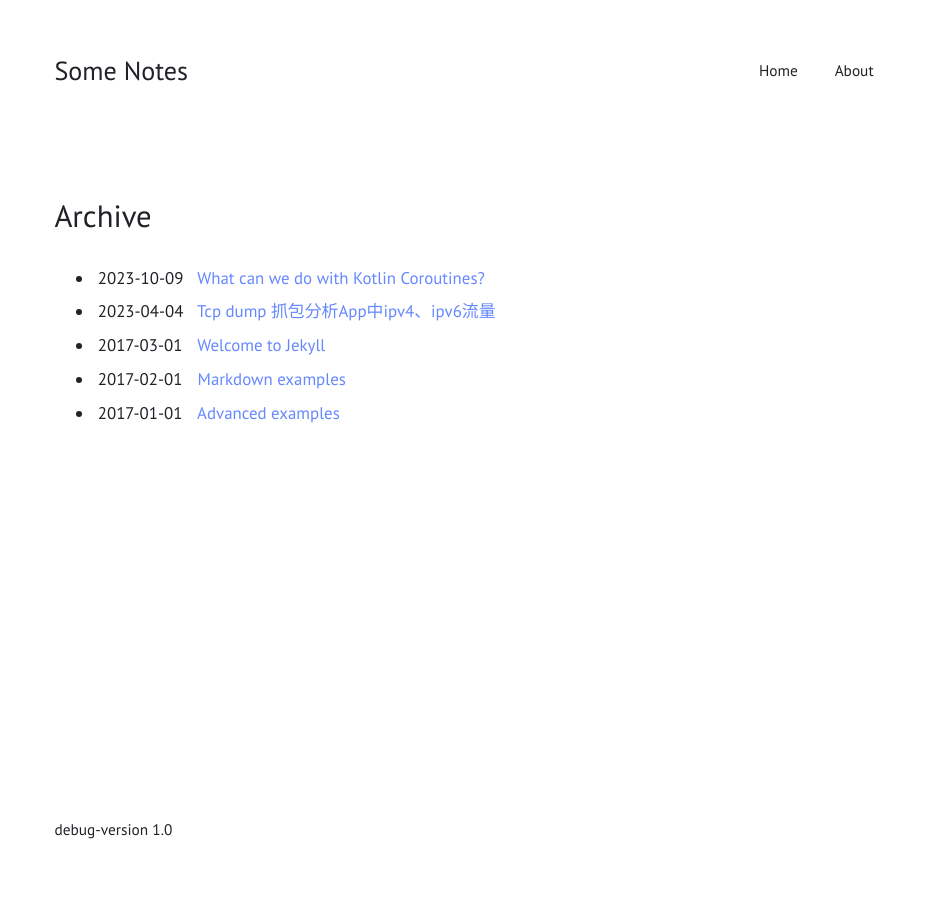
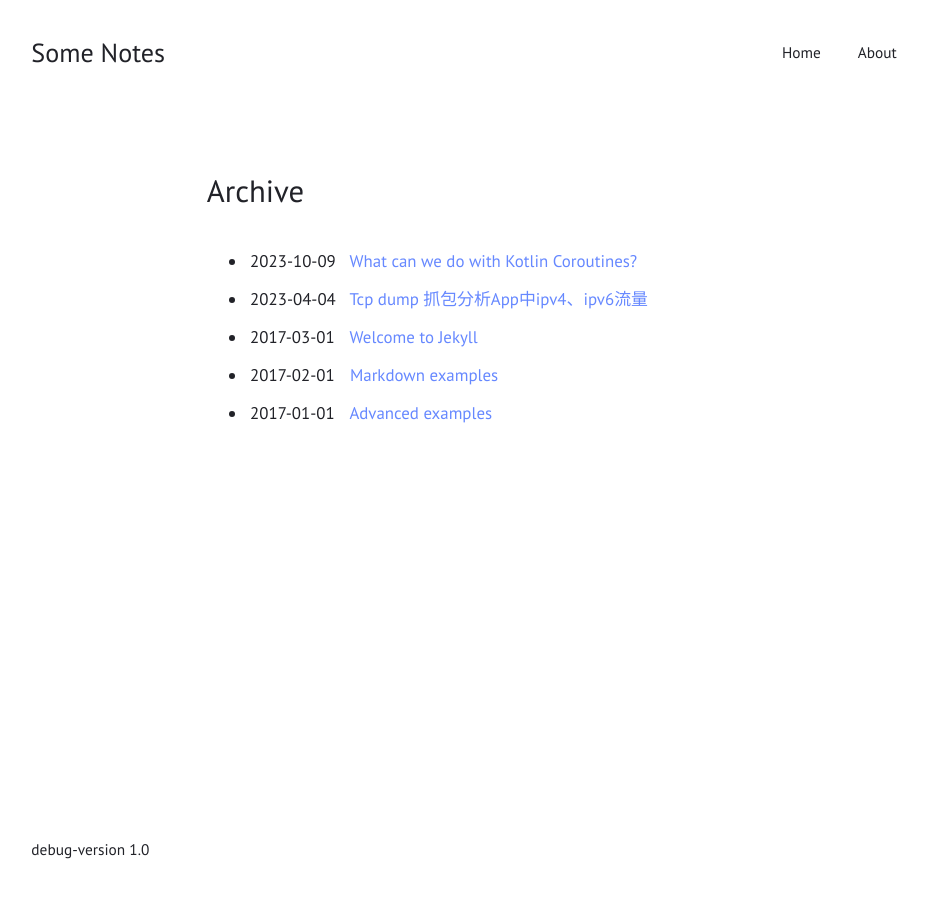
Before and after one commit to Maxyjy/Maxyjy.github.io, a Jekyll site: the page built from archive.html, in a window 1280 px wide. Shown: the whole page, without its empty margins (176-1104 px from the left). Built offline with Jekyll 4.4.1, drawn with Linux system fonts in a browser that asks for light colours.

Commit message:
change web style

```diff
--- a/_sass/index.sass
+++ b/_sass/index.sass
@@ -2,7 +2,7 @@
 $font-weight: 400 !default
 $font-family: "PT Sans", -apple-system, "Helvetica Neue", "Segoe UI", "Roboto", sans-serif !default
 $heading-weight: 600 !default
-$line-height: 1.6 !default
+$line-height: 2 !default
 $link-color: #68f !default
 $dark: #212228 !default
 $light: #ffffff !default
--- a/assets/css/frame.sass
+++ b/assets/css/frame.sass
@@ -14,8 +14,12 @@
   color: $dark
 
 @media (min-width: 32em)
+  body > article
+    margin: 1.75em calc(22% - 6em)
+
+@media (min-width: 32em)
   body > header, body > article, body > footer
-    margin: 1.75em calc(22% - 6em)
+    padding: 1.75em calc(22% - 6em)
 
 @media (prefers-color-scheme: dark)
   html
```
